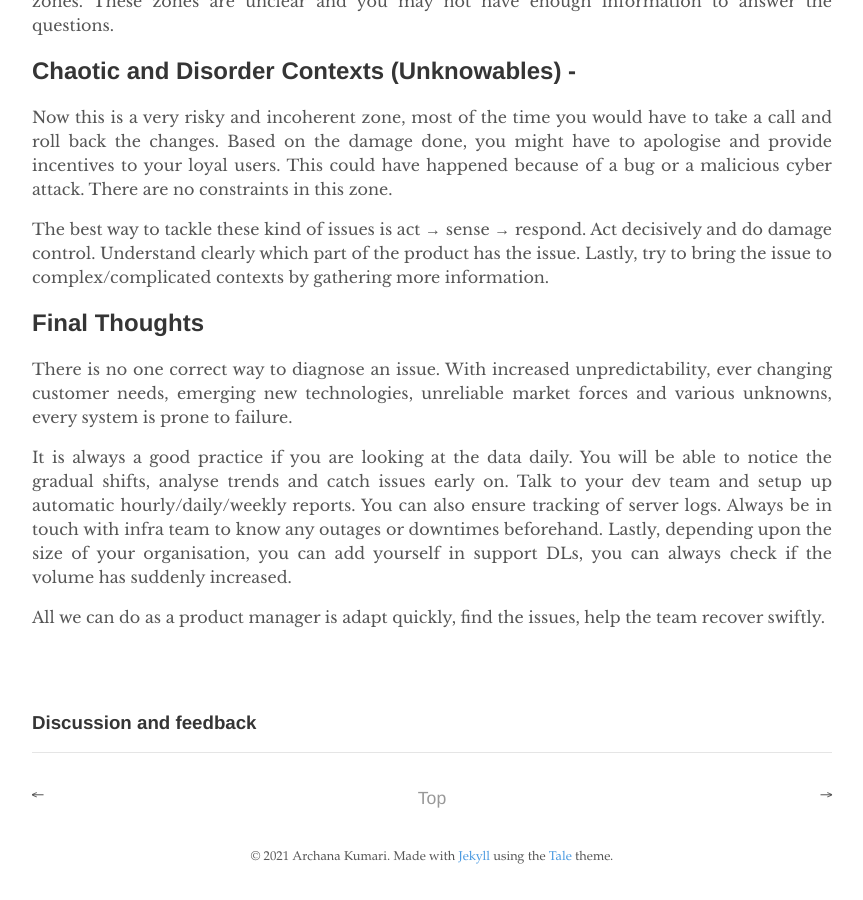
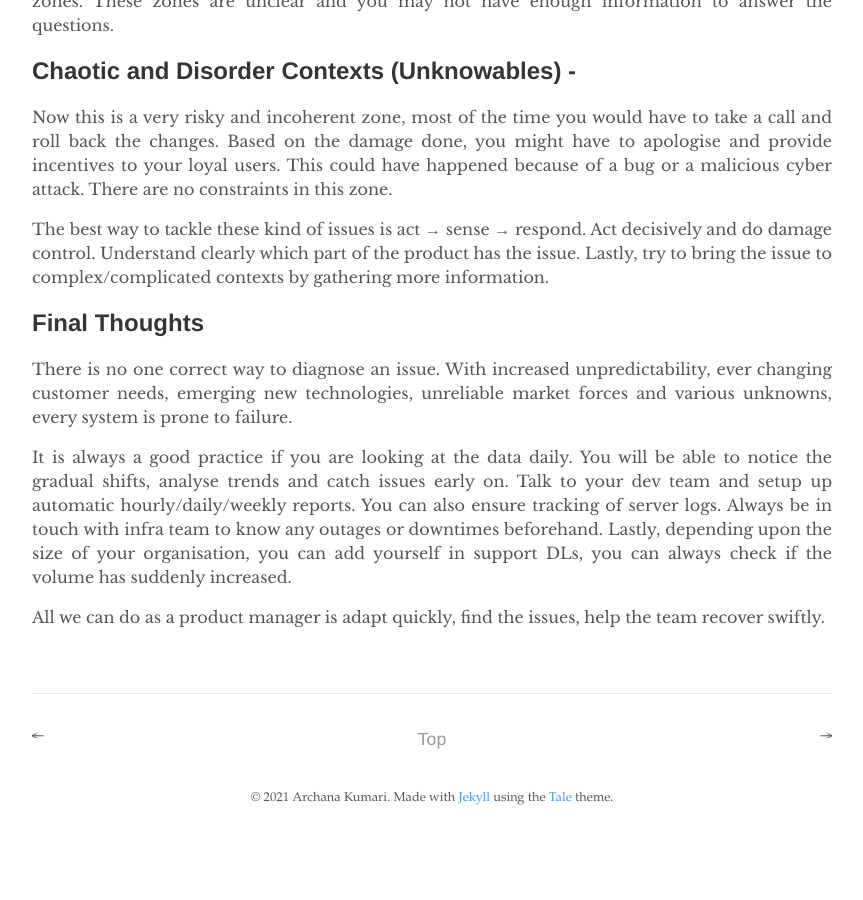
Before and after one commit to Archana-blog/product, a Jekyll site: the page built from _posts/2017-03-29-introducing-tale.md, in a window 1280 px wide and 900 px high, scrolled down 2947 px. Shown: the whole window, without its empty margins (208-1071 px from the left). Built offline with Jekyll 4.4.1, drawn with Linux system fonts in a browser that asks for light colours; comment, search, counter and statistics services are not loaded; after the commit the page ends 3788 px from its top, so only the background shows below that.

Commit message:
Update disqus_comments.html

```diff
--- a/_includes/disqus_comments.html
+++ b/_includes/disqus_comments.html
@@ -1,11 +1,11 @@
 <!-- Start disqus -->
 <script src="{{ "/assets/js/disqusLoader.js" | relative_url }}" /></script>
-<div id="disqus_thread"><h3>Discussion and feedback</h3></div>
+<!-- <div id="disqus_thread"><h3>Discussion and feedback</h3></div>
 <div class="disqus"></div>
 <script>
     disqusLoader('.disqus', {
         scriptUrl: 'https://{{ site.disqus }}.disqus.com/embed.js'
     });
-</script>
+</script>  -->
 <noscript>Please enable JavaScript to view the <a href="https://disqus.com/?ref_noscript">comments powered by Disqus.</a></noscript>
 <!-- End disqus -->
```
